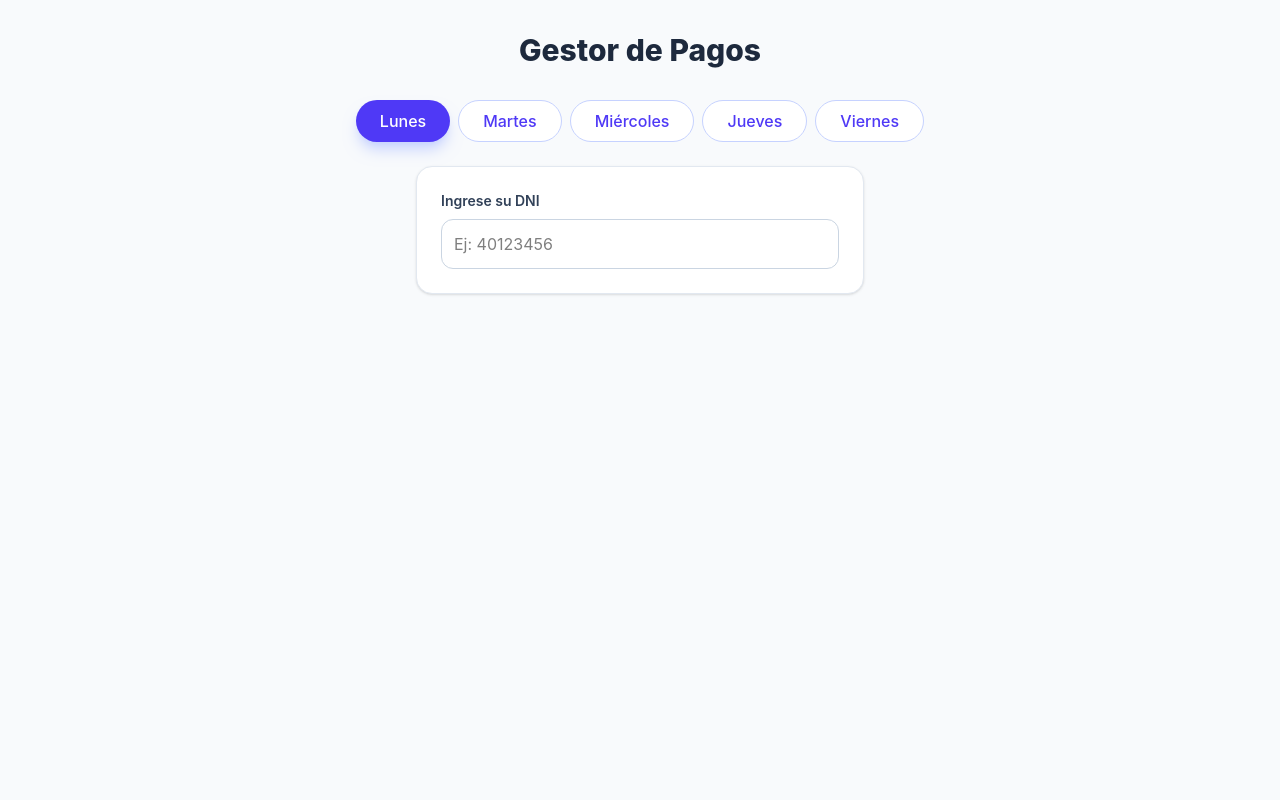
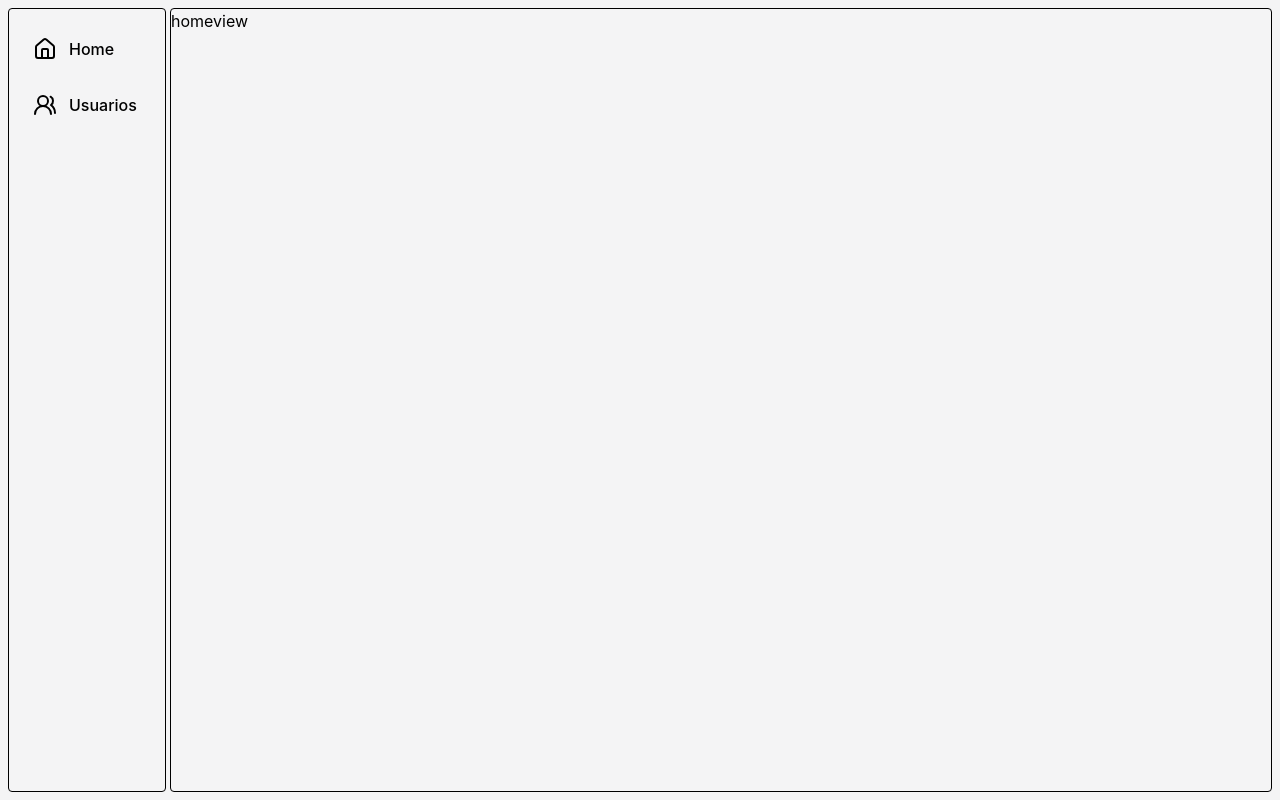
Before and after one commit to unknowncode44/cronograma_de_pagos_ts, a Vue app: page / in a window 1280 px wide. Built offline with nearby package versions, Linux system fonts and the light colour scheme.

Commit message:
vue router working

```diff
--- a/package.json
+++ b/package.json
@@ -12,8 +12,10 @@
   },
   "dependencies": {
     "@tailwindcss/vite": "^4.2.4",
+    "lucide-vue-next": "^1.0.0",
     "tailwindcss": "^4.2.4",
-    "vue": "^3.5.32"
+    "vue": "^3.5.32",
+    "vue-router": "^5.0.6"
   },
   "devDependencies": {
     "@tsconfig/node24": "^24.0.4",
--- a/src/App.vue
+++ b/src/App.vue
@@ -1,74 +1,22 @@
 <script setup lang="ts">
-// importamos ref que nos permitira crear variables reactivas
-import { computed, ref } from 'vue';
-import ListOfDays from './components/ListOfDays.vue';
-import DNIInput from './components/DNIInput.vue';
-import CorrespondeCobro from './components/CorrespondeCobro.vue';
-
-// tipo personalizado para los dias hábiles de la semana
-type DiaLaboral = 'Lunes' | 'Martes' | 'Miércoles' | 'Jueves' | 'Viernes';
-
-// creamos una lista de DiaLaboral
-const dias: DiaLaboral[] = ['Lunes', 'Martes', 'Miércoles', 'Jueves', 'Viernes'];
-
-// creamos una variable reactiva que contendra el día seleccionado cuando toquemos el boton del día
-// aseguramos que esta variable solo reciba elementos del tipo DiaLaboral (por ejemplo: ref<DiaLaboral>('Lunes'))
-const diaSeleccionado = ref<DiaLaboral>('Lunes');
-
-// creamos una variable para asignar al input
-const dniInput = ref<string>('')
-
-// Lógica de negocio: Mapeo de terminación de DNI por día
-const cronograma: Record<DiaLaboral, string[]> = {
-  'Lunes': ['0', '1'],
-  'Martes': ['2', '3'],
-  'Miércoles': ['4', '5'],
-  'Jueves': ['6', '7'],
-  'Viernes': ['8', '9']
-}
-
-// Propiedad computada para verificar si le toca cobrar
-const correspondeCobro = computed(() => {
-  if (dniInput.value.length === 0) return null
-
-  const ultimoDigito = dniInput.value.slice(-1)
-  const digitosDelDia = cronograma[diaSeleccionado.value]
-
-  return digitosDelDia.includes(ultimoDigito)
-})
-
-// funcion seleccionar día nos ayuda a cambiar la variable reactiva dependiendo la interaccion del usuario
-const seleccionarDia = (dia: DiaLaboral): void => {
-  diaSeleccionado.value = dia // IMPORTANTE: para acceder o cambiar el valor de la variable reactiva debemos usar .value
-
-}
-const  actualizarInput = (dni: string): void => {
-  dniInput.value = dni
-}
+import Sidebar from './components/Sidebar.vue';
 
 
 </script>
 
 <template>
+  <div class="flex w-screen min-h-screen p-2 flex-row bg-zinc-100">
+    <!-- sidebar -->
+    <nav class="flex flex-col wrap flex-1 border max-w-1/8 mr-1 rounded-sm">
+      <Sidebar/>
+    </nav>
 
-  <div class="min-h-screen bg-slate-50 p-8 flex flex-col items-center">
-    <h1 class="text-3xl font-extrabold text-slate-800 mb-8">Gestor de Pagos</h1>
-
-    <!-- importamos el componente ListOfDays.vue -->
-    <ListOfDays @nuevo-dia-seleccionado="seleccionarDia"/>
-
-    <!-- 4️⃣ escuchamos el evento y asignamos la funcion actualizar input -->
-    <DNIInput @cambio-deinput="actualizarInput"/>
-
-    <!-- 4️⃣ importamos corresponde cobro y le pasamos los props -->
-    <CorrespondeCobro
-    :dni-input="dniInput"
-    :corresponde-cobro="correspondeCobro"
-    />
-
+    <!-- contenido -->
+    <main class="flex flex-col wrap flex-1 border w-3/4 rounded-sm">
+       <RouterView/>
+    </main>
   </div>
 </template>
 
 <style scoped>
-/* estilos van aca */
 </style>
--- a/src/components/CorrespondeCobro.vue
+++ /dev/null
@@ -1,21 +0,0 @@
-<script setup lang="ts">
-// 1️⃣ Definimos qué propiedades recibirá el componente usando una interface
-interface Props {
-    dniInput: string,
-    correspondeCobro: boolean | null,
-}
-
-// 2️⃣ Llamamos a defineProps iniciandolo como una variable
-const props = defineProps<Props>()
-
-</script>
-
-<template>
-    <!-- 3️⃣ Indicamos en qué parte del template se deben usar las props -->
-    <div v-if="dniInput" class="mt-6">
-        <p v-if="correspondeCobro" class="text-green-600 font-bold text-lg">¡Hoy te corresponde el pago!</p>
-        <p v-else class="text-red-500">Hoy no es tu turno de cobro.</p>
-    </div>
-</template>
-
-<style scoped></style>
--- a/src/components/DNIInput.vue
+++ /dev/null
@@ -1,28 +0,0 @@
-<script setup lang="ts">
-import { ref } from 'vue';
-
-// 1️⃣ definimos el evento usando define emits
-const emit =  defineEmits<{
-    // 2️⃣ declaramos el evento asignandole un nombre y
-    // definiendo carga util
-    (e: 'cambioDeinput', dni: string) : void
-}>();
-
-const dniInput = ref<string>('')
-
-// 3️⃣ ejecutamos el evento para que lo escuche el padre
-const cambiosDetectados = () => {
-    emit('cambioDeinput', dniInput.value)
-}
-
-</script>
-
-<template>
-    <div class="w-full max-w-md bg-white p-6 rounded-2xl shadow-sm border border-slate-200 mt-6">
-        <label class="block text-sm font-semibold text-slate-700 mb-2">Ingrese su DNI</label>
-        <input @change="cambiosDetectados" v-model="dniInput" type="text" placeholder="Ej: 40123456" maxlength="8"
-            class="w-full p-3 border border-slate-300 rounded-xl focus:ring-2 focus:ring-indigo-500 outline-none transition-all" />
-    </div>
-</template>
-
-<style scoped></style>
--- a/src/components/ListOfDays.vue
+++ /dev/null
@@ -1,35 +0,0 @@
-<script setup lang="ts">
-import { ref } from 'vue';
-
-const emit = defineEmits<{
-    (e: "nuevoDiaSeleccionado", dia: DiaLaboral) : void
-}>();
-
-type DiaLaboral = 'Lunes' | 'Martes' | 'Miércoles' | 'Jueves' | 'Viernes';
-
-const dias: DiaLaboral[] = ['Lunes', 'Martes', 'Miércoles', 'Jueves', 'Viernes'];
-
-const diaSeleccionado = ref<DiaLaboral>('Lunes');
-
-const seleccionarDia = (dia: DiaLaboral): void => {
-  diaSeleccionado.value = dia
-  emit('nuevoDiaSeleccionado', dia);
-}
-
-</script>
-
-<template>
-    <!-- bloque de codigo que renderiza la lista de dias -->
-    <div class="flex gap-2">
-        <button v-for="dia in dias" :key="dia" :class="[
-            'px-6 py-2 font-medium rounded-full transition-all duration-200',
-            diaSeleccionado === dia
-                ? 'bg-indigo-600 text-white shadow-lg shadow-indigo-200'
-                : 'bg-white text-indigo-600 border border-indigo-200 hover:bg-indigo-50'
-        ]" @click="seleccionarDia(dia)">
-            {{ dia }}
-        </button>
-    </div>
-</template>
-
-<style></style>
--- /dev/null
+++ b/src/components/Sidebar.vue
@@ -0,0 +1,56 @@
+<script setup lang="ts">
+import { ref } from 'vue'
+// Se asume el uso de lucide-vue-next para iconos, pero puedes usar cualquier librería
+import {
+  Home,
+  Users2,
+  ChevronLeft,
+  LogOut
+} from 'lucide-vue-next'
+
+interface MenuItem {
+  title: string
+  icon: any
+  route: string
+}
+
+const isCollapsed = ref()
+
+const menuItems: MenuItem[] = [
+  { title: 'Home', icon: Home, route: '/' },
+  { title: 'Usuarios', icon: Users2, route: 'users' },
+]
+
+
+</script>
+
+<template>
+    <div class="flex-1 px-3 py-4 space-y-2 overflow-y-auto">
+        <RouterLink
+        v-for="item in menuItems"
+        :key="item.title"
+        :to="item.route"
+        class="flex items-center gap-3 p-3 rounded-xl transition-all duration-200 hover:bg-indigo-600 hover:text-white group"
+      >
+        <component :is="item.icon" class="w-6 h-6 shrink-0" />
+        <span
+          v-if="!isCollapsed"
+          class="font-medium whitespace-nowrap transition-opacity duration-200"
+        >
+          {{ item.title }}
+        </span>
+
+        <!-- Tooltip para modo colapsado -->
+        <div
+          v-if="isCollapsed"
+          class="fixed left-20 ml-2 px-2 py-1 bg-indigo-600 text-white text-sm rounded opacity-0 group-hover:opacity-100 pointer-events-none transition-opacity"
+        >
+          {{ item.title }}
+        </div>
+    </RouterLink>
+    </div>
+</template>
+
+<style scoped>
+
+</style>
--- a/src/main.ts
+++ b/src/main.ts
@@ -1,4 +1,7 @@
 import { createApp } from 'vue'
+import router from './routes'
 import App from './App.vue'
 
-createApp(App).mount('#app')
+const app = createApp(App)
+app.use(router)
+app.mount('#app')
--- /dev/null
+++ b/src/routes.ts
@@ -0,0 +1,28 @@
+import { createRouter, createWebHistory, type RouteRecordRaw } from 'vue-router';
+import HomeView from './views/HomeView.vue';
+
+const routes: Array<RouteRecordRaw> = [
+  {
+    path: '/',
+    name: '',
+    component: HomeView
+  },
+  {
+    path: '/users',
+    name: 'users',
+    component: () => import('./views/UsersListView.vue')
+  },
+  {
+    path: '/users/:id',
+    name: 'userview',
+    component: () => import('./views/UserView.vue')
+  },
+
+];
+
+const router = createRouter({
+  history: createWebHistory(import.meta.env.BASE_URL),
+  routes
+});
+
+export default router;
--- /dev/null
+++ b/src/views/HomeView.vue
@@ -0,0 +1,11 @@
+<script setup lang="ts">
+
+</script>
+<template>
+    <div>
+        homeview
+    </div>
+</template>
+
+
+<style scoped></style>
--- /dev/null
+++ b/src/views/UsersListView.vue
@@ -0,0 +1,10 @@
+<script setup lang="ts">
+
+</script>
+<template>
+    <div>
+        Users
+    </div>
+</template>
+
+<style scoped></style>
```
Also changed, not shown: src/views/UserView.vue (added), 1 other file (tests, documents, lock files or other folders).
